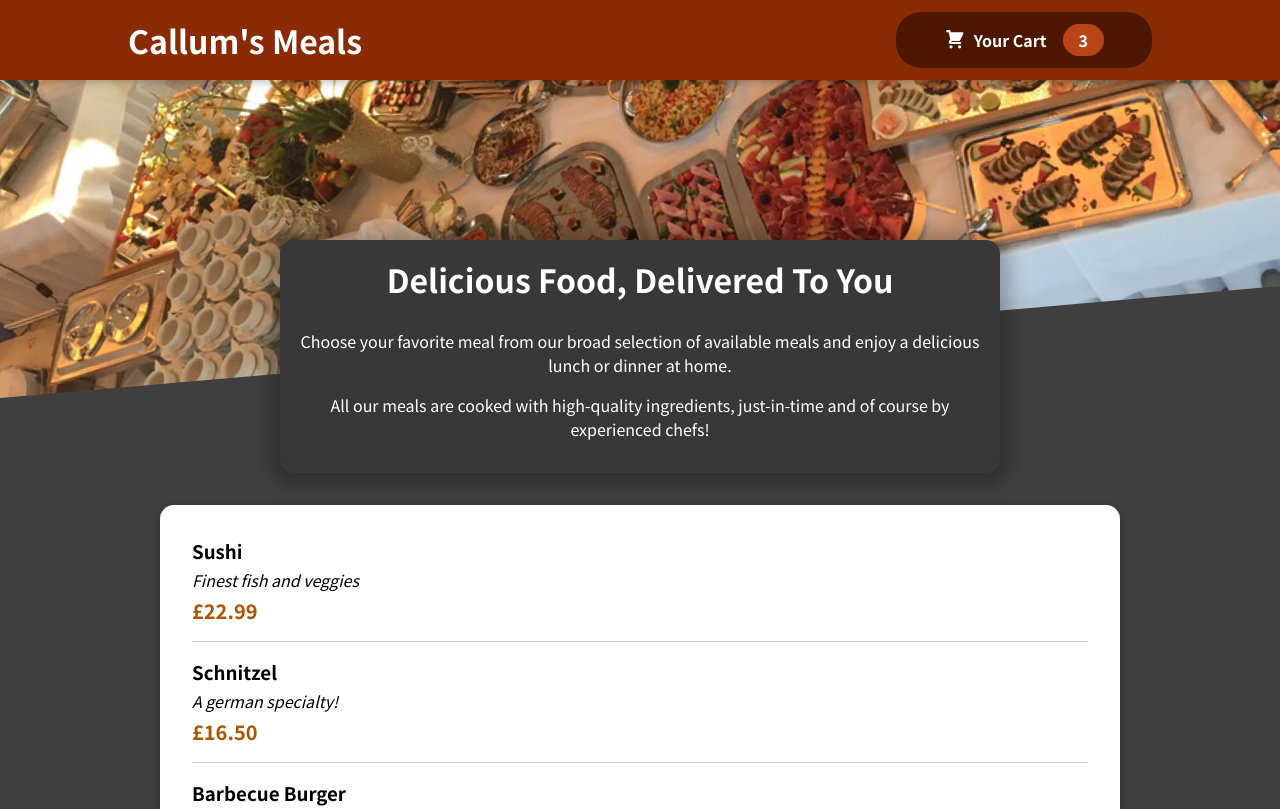
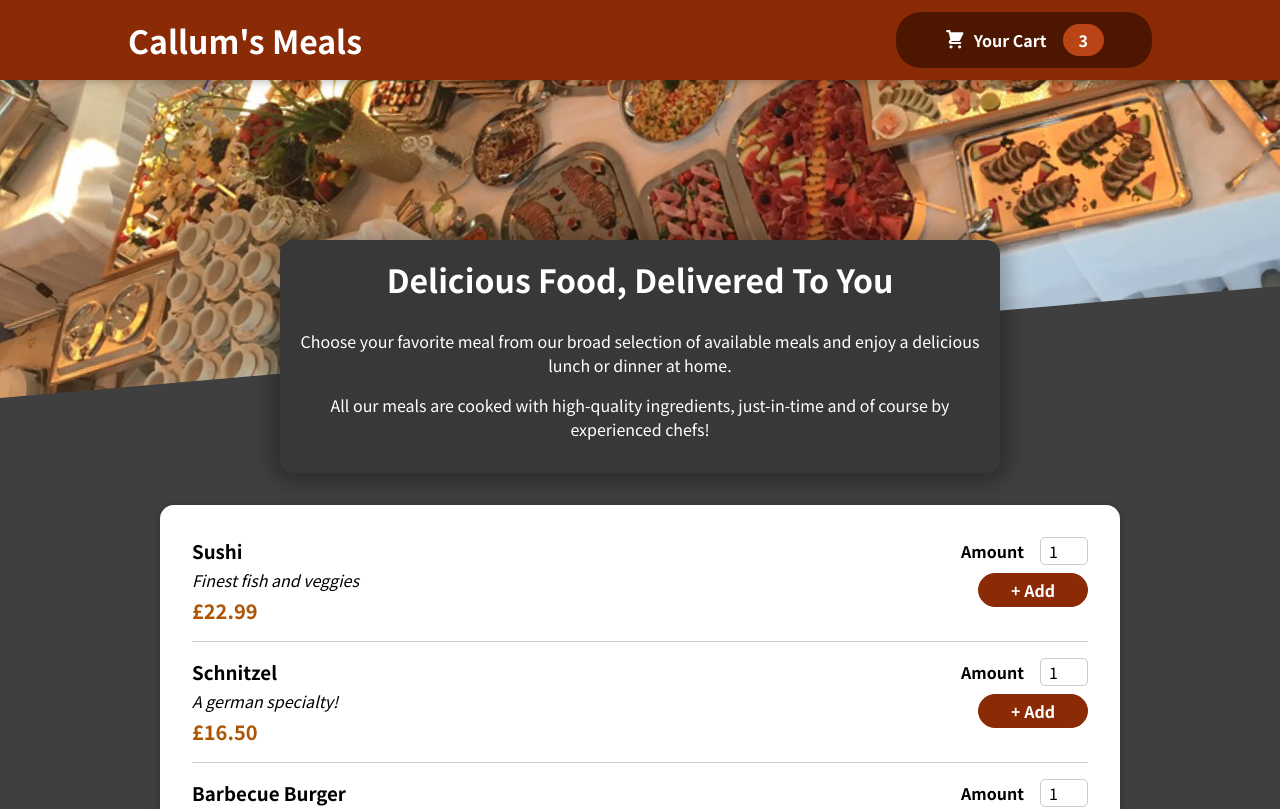
Before and after one commit to calgdon/Food-App, a React (Create React App) app: page / in a window 1280 px wide. Shown: the top 809 px of the page. Built offline with nearby package versions, Linux system fonts and the light colour scheme.

Commit message:
added a seperate input component

```diff
--- a/src/components/Meals/AvailableMeals.js
+++ b/src/components/Meals/AvailableMeals.js
@@ -32,6 +32,7 @@
 
 function AvailableMeals() {
   const mealsList = DUMMY_MEALS.map((meal) => <MealItem
+    id={meal.id}
     key={meal.id}
     name={meal.name}
     description={meal.description}
--- a/src/components/Meals/MealItem/MealItem.js
+++ b/src/components/Meals/MealItem/MealItem.js
@@ -1,5 +1,6 @@
 import React from 'react'
 import classes from './MealItem.module.css'
+import MealItemForm from './MealItemForm'
 
 function MealItem(props) {
 
@@ -13,6 +14,7 @@
         <div className={classes.price}>{price}</div>
     </div>
     <div>
+    <MealItemForm id={props.id}/>
     </div>
 
     </li>
--- a/src/components/Meals/MealItem/MealItemForm.js
+++ b/src/components/Meals/MealItem/MealItemForm.js
@@ -0,0 +1,22 @@
+import React from 'react'
+import Input from '../../UI/Input'
+import classes from './MealItemForm.module.css'
+
+function MealItemForm(props) {
+  return (
+    <form className={classes.form}>
+    <Input label='Amount' input={{
+        id:'amount_' + props.id,
+        type: 'number',
+        min: 1,
+        max: 5,
+        step: 1,
+        defaultValue: 1
+    }}/>
+    <button>+ Add</button>
+
+    </form>
+  )
+}
+
+export default MealItemForm
--- /dev/null
+++ b/src/components/Meals/MealItem/MealItemForm.module.css
@@ -0,0 +1,20 @@
+.form {
+    text-align: right;
+  }
+
+  .form button {
+    font: inherit;
+    cursor: pointer;
+    background-color: #8a2b06;
+    border: 1px solid #8a2b06;
+    color: white;
+    padding: 0.25rem 2rem;
+    border-radius: 20px;
+    font-weight: bold;
+  }
+
+  .form button:hover,
+  .form button:active {
+    background-color: #641e03;
+    border-color: #641e03;
+  }
--- /dev/null
+++ b/src/components/UI/Input.js
@@ -0,0 +1,15 @@
+import React from 'react'
+import classes from './Input.module.css'
+
+function Input(props) {
+  return (
+    <div className={classes.input}>
+        <label htmlFor={props.input.id}>{props.label}</label>
+        <input
+        // input={props.input.id}
+        {...props.input}/>
+    </div>
+  )
+}
+
+export default Input
--- /dev/null
+++ b/src/components/UI/Input.module.css
@@ -0,0 +1,18 @@
+.input {
+    display: flex;
+    align-items: center;
+    margin-bottom: 0.5rem;
+  }
+
+  .input label {
+    font-weight: bold;
+    margin-right: 1rem;
+  }
+
+  .input input {
+    width: 3rem;
+    border-radius: 5px;
+    border: 1px solid #ccc;
+    font: inherit;
+    padding-left: 0.5rem;
+  }
```
